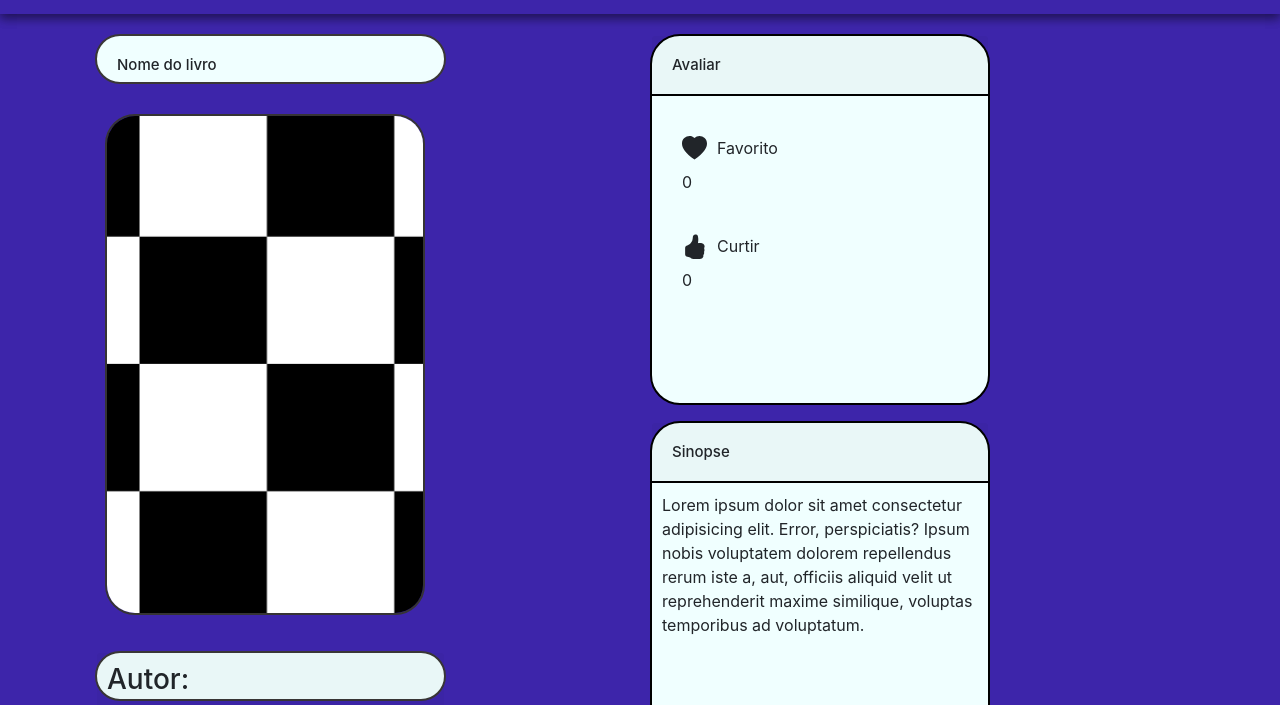
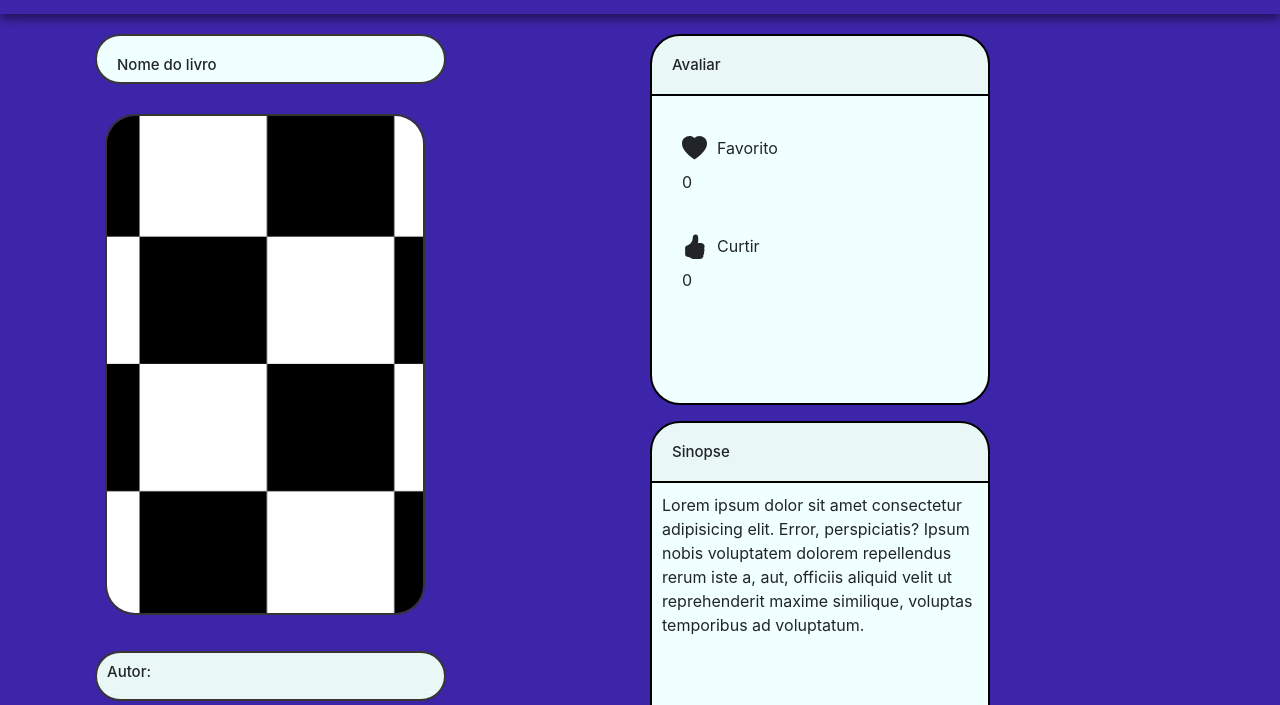
Before and after one commit to G-a-b-s/TechBook, a website: page Project/public/app_descrição/index.html in a window 1280 px wide. Shown: the part 42-747 px from the top of the page. Drawn offline with nearby package versions, Linux system fonts and the light colour scheme; no server answers.

Commit message:
Update style.css

```diff
--- a/Project/public/app_descrição/style.css
+++ b/Project/public/app_descrição/style.css
@@ -13,14 +13,20 @@
     border-bottom: 2px solid black;
     padding: 10px;
     border-radius: 30px;
+    display: flex;
+    flex-direction: column;
+    align-items: flex-start;
 }
-
 .card {
     background-color: azure;
     margin: 10px;
     width: 100%;
     border: 2px solid rgb(58, 55, 55);
     border-radius: 30px;
+}
+.nameautor, #autor{
+    margin: 0;
+    padding: 5;
 }
 
 img {
@@ -45,7 +51,9 @@
     margin: 10px;
     font-size: 15px;
 }
-
+h3{
+    font-size: 15px;
+}
 .icon {
     text-align: center;
 }
@@ -53,7 +61,6 @@
 .card3 {
     margin: 10px;
     width: 100%;
-
     height: 40%;
     border: 2px solid black;
     border-radius: 30px;
```
